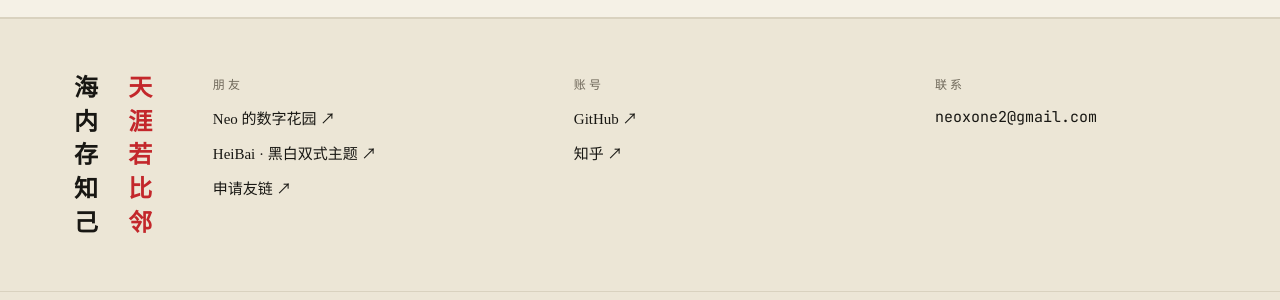
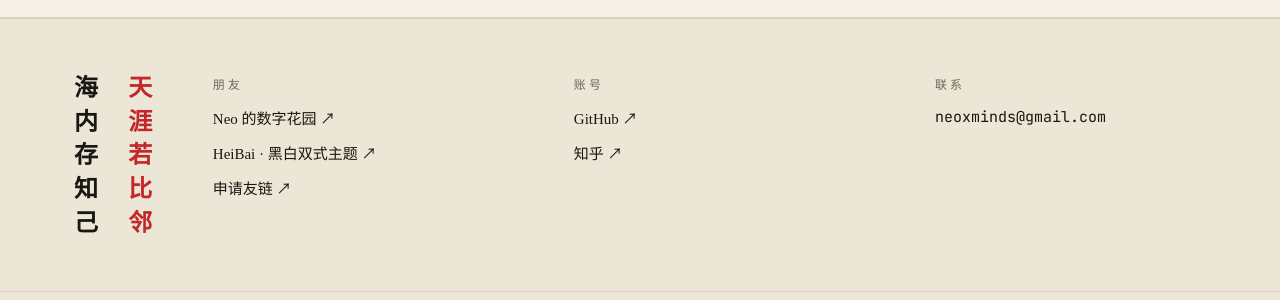
Before and after one commit to NeoWangs/Drive2Far, a Jekyll site: the page built from index.html, in a window 1280 px wide and 900 px high, scrolled down 980 px. Shown: the part 554-854 px from the top of the window. Built offline with Jekyll 4.4.1, drawn with Linux system fonts in a browser that asks for light colours.

Commit message:
Update _config.yml

```diff
--- a/_config.yml
+++ b/_config.yml
@@ -113,13 +113,13 @@
       - name: HeiBai · 黑白双式主题
         url: https://github.com/NeoWangs/hexo-theme-heibai
       - name: 申请友链
-        url: mailto:neoxone2@gmail.com
+        url: mailto:neoxminds@gmail.com
     social:
       - name: GitHub
-        url: https://github.com/neoxone2
+        url: https://github.com/NeoWangs
       - name: 知乎
         url: https://www.zhihu.com/people/neoxone
-    contact_email: neoxone2@gmail.com
+    contact_email: neoxminds@gmail.com
     copyright: "Mr.Drive2Far © 2011–2026 · 由 Jekyll 及 王白先生 驱动"
     beian:
       text: 浙ICP备09004927号
```
